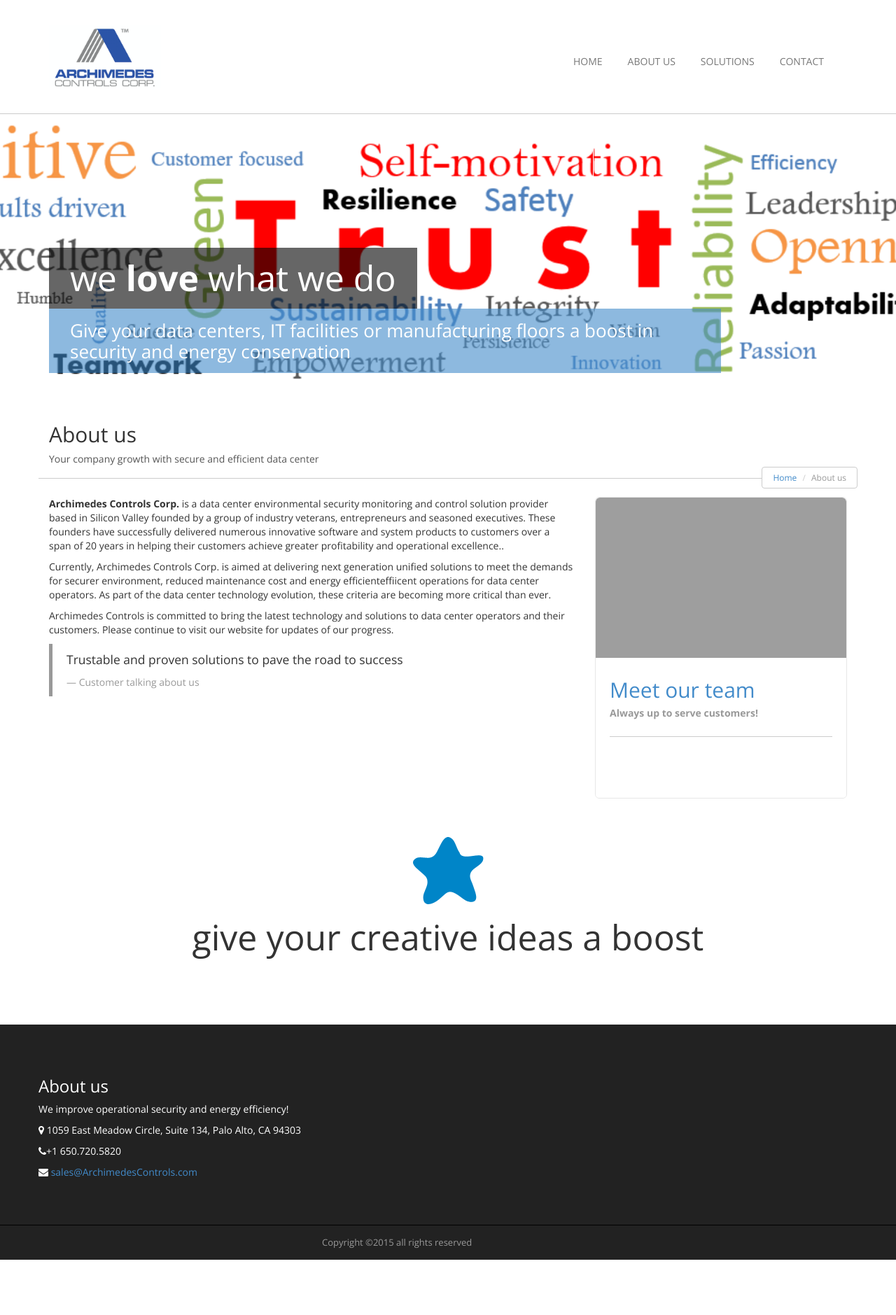
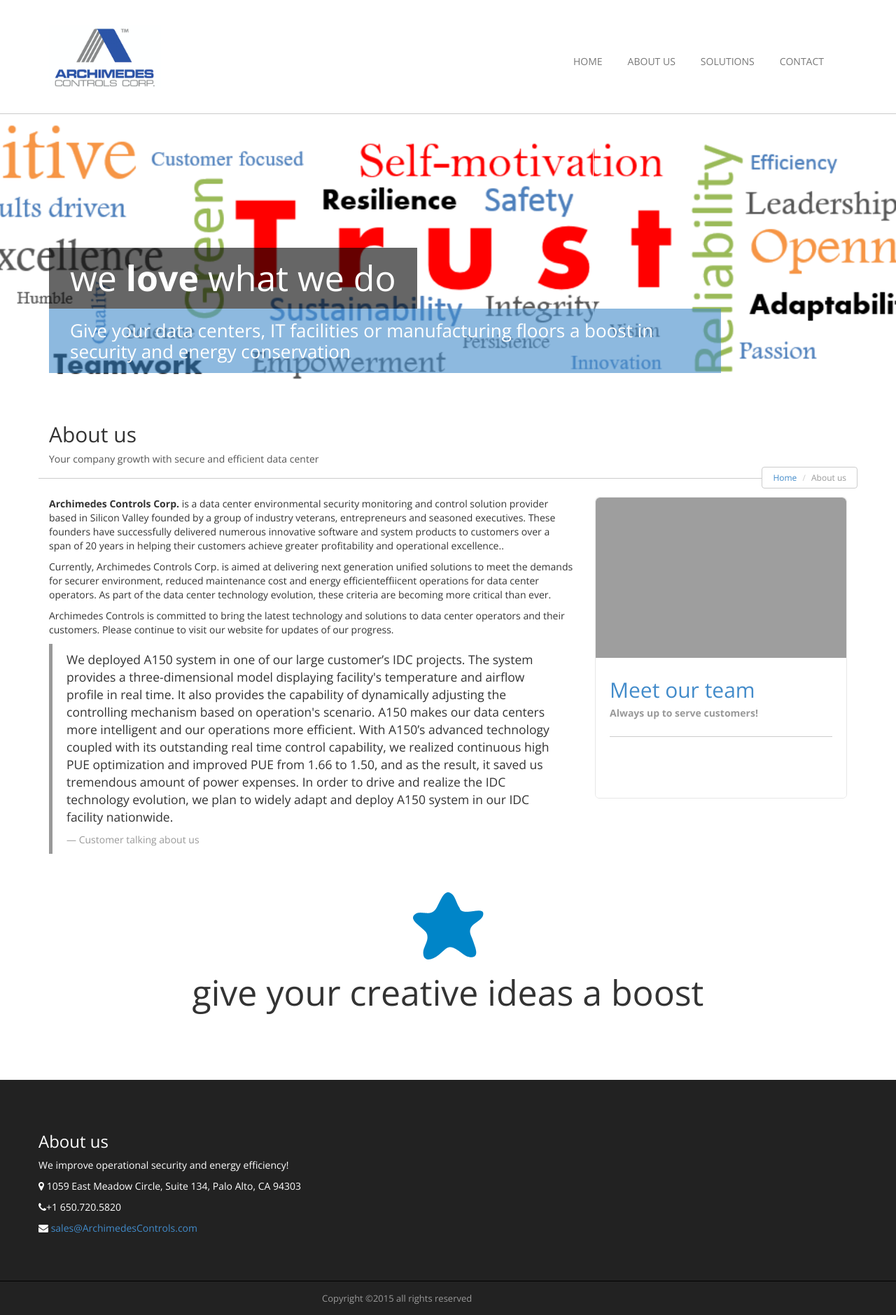
Before and after one commit to chuang39/archimedes, a Django app: page /about_us in a window 1280 px wide. Shown: the whole page at 70% size. Before the commit the page ends 1800 px from the top, so only its background shows below. Run offline with Django 3.2, Linux system fonts and the light colour scheme; some libraries are stand-ins or nearby versions; grey boxes are pictures that could not be loaded.

Commit message:
Changed customer feedback

```diff
--- a/archimedes/static/templates/about_us.html
+++ b/archimedes/static/templates/about_us.html
@@ -48,7 +48,9 @@
                         customers. Please continue to visit our website for updates of our progress.
                     </p>
                     <blockquote>
-                         <p>Trustable and proven solutions to pave the road to success</p>
+                         <p>We deployed A150 system in one of our large customer’s IDC projects. The system provides a three-dimensional model displaying facility's temperature and airflow profile in real time. It also provides the capability of dynamically adjusting the controlling mechanism based on operation's scenario. A150 makes our data centers more intelligent and our operations more efficient.
+
+With A150’s advanced technology coupled with its outstanding real time control capability, we realized continuous high PUE optimization and improved PUE from 1.66 to 1.50, and as the result, it saved us tremendous amount of power expenses. In order to drive and realize the IDC technology evolution, we plan to widely adapt and deploy A150 system in our IDC facility nationwide.</p>
                          <small>Customer talking about us</small> </blockquote>
                </div>
                <div class="col-sm-4 col-md-4">
```
